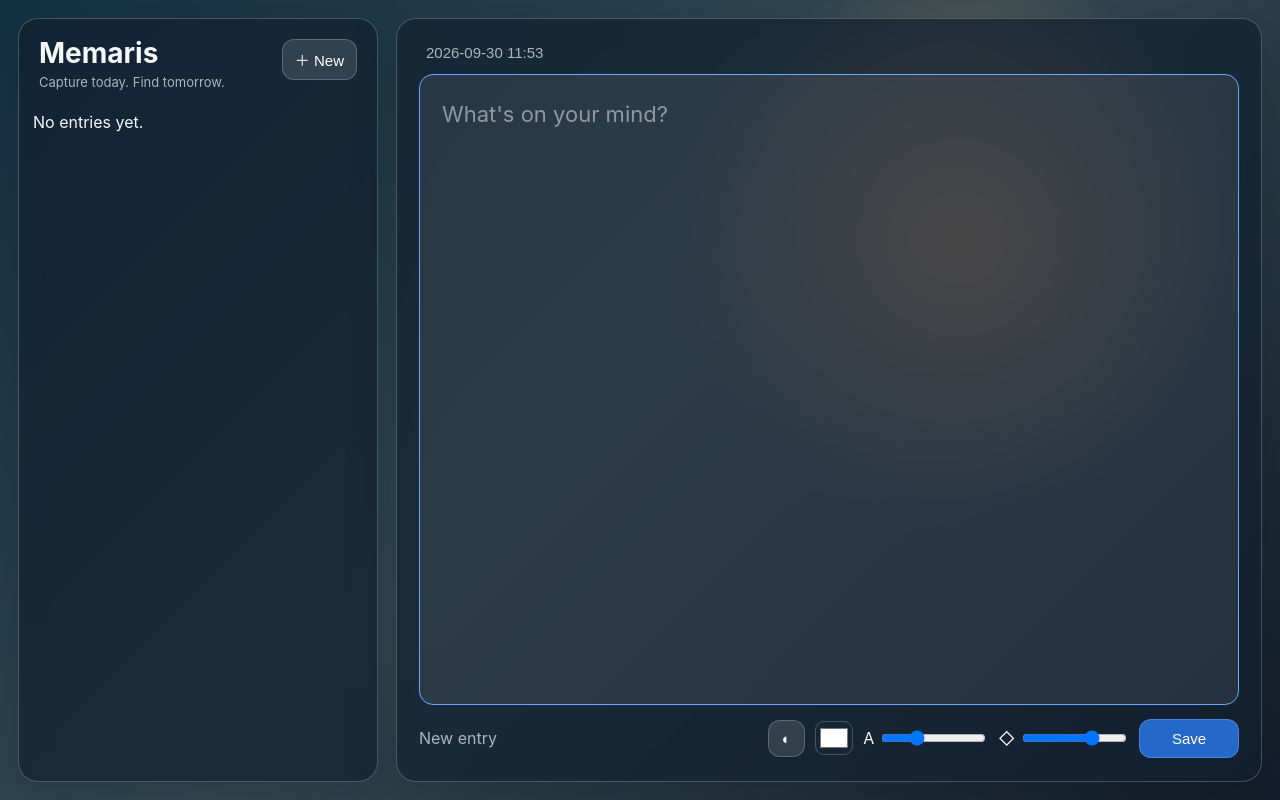
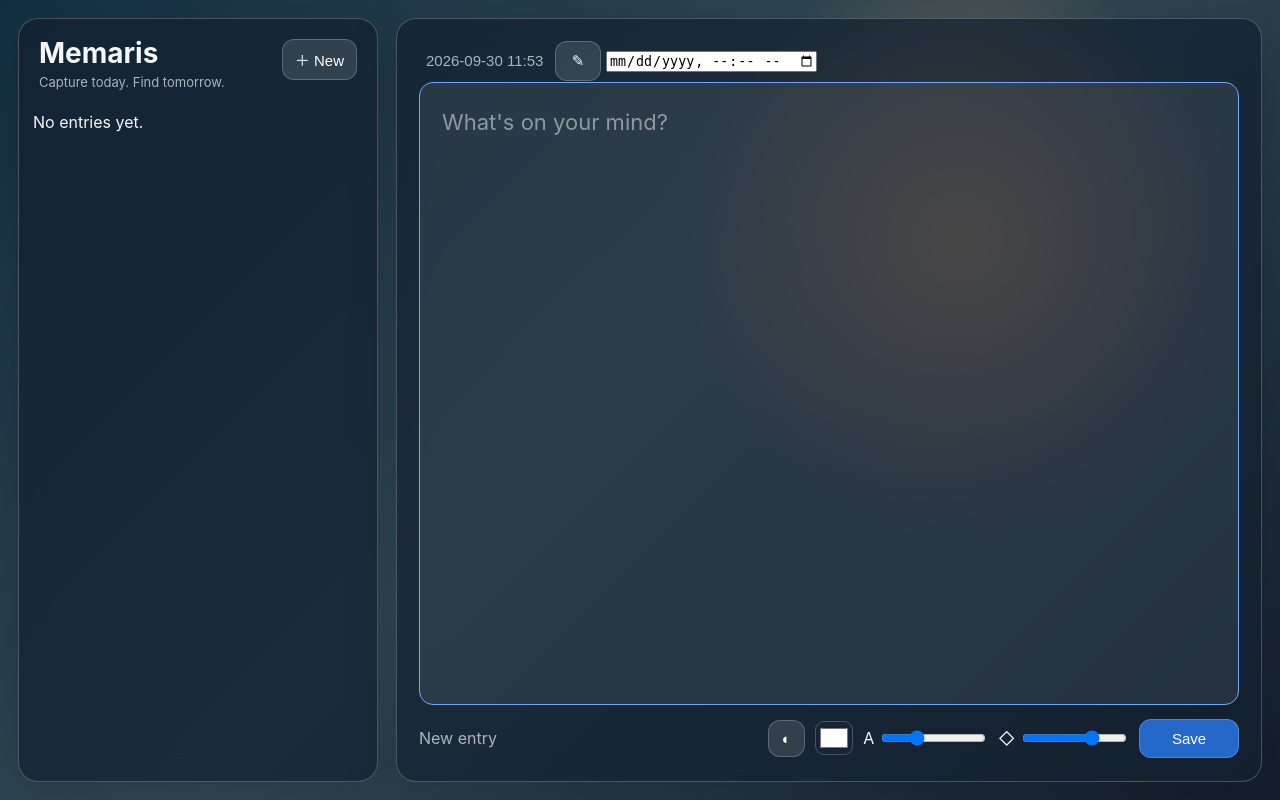
Before and after one commit to f-r-e-d-eth/Memaris, a Flask app: page / in a window 1280 px wide. Run offline with Flask 3, Linux system fonts and the light colour scheme; data that the repository does not hold is empty.

Commit message:
Add editable timeline dates

```diff
--- a/templates/index.html
+++ b/templates/index.html
@@ -16,7 +16,11 @@
         <div id="entries"></div>
       </aside>
       <section class="panel editor">
-        <button id="dateDisplay" title="Click to change date format"></button>
+        <div class="date-row">
+          <button id="dateDisplay" title="Click to change date display format"></button>
+          <button id="editDateButton" title="Change timeline date and time">✎</button>
+          <input id="eventTime" type="datetime-local" aria-label="Timeline date and time">
+        </div>
         <textarea id="entryText" placeholder="What's on your mind?"></textarea>
         <div class="editor-footer">
           <span id="status">New entry</span>
```
